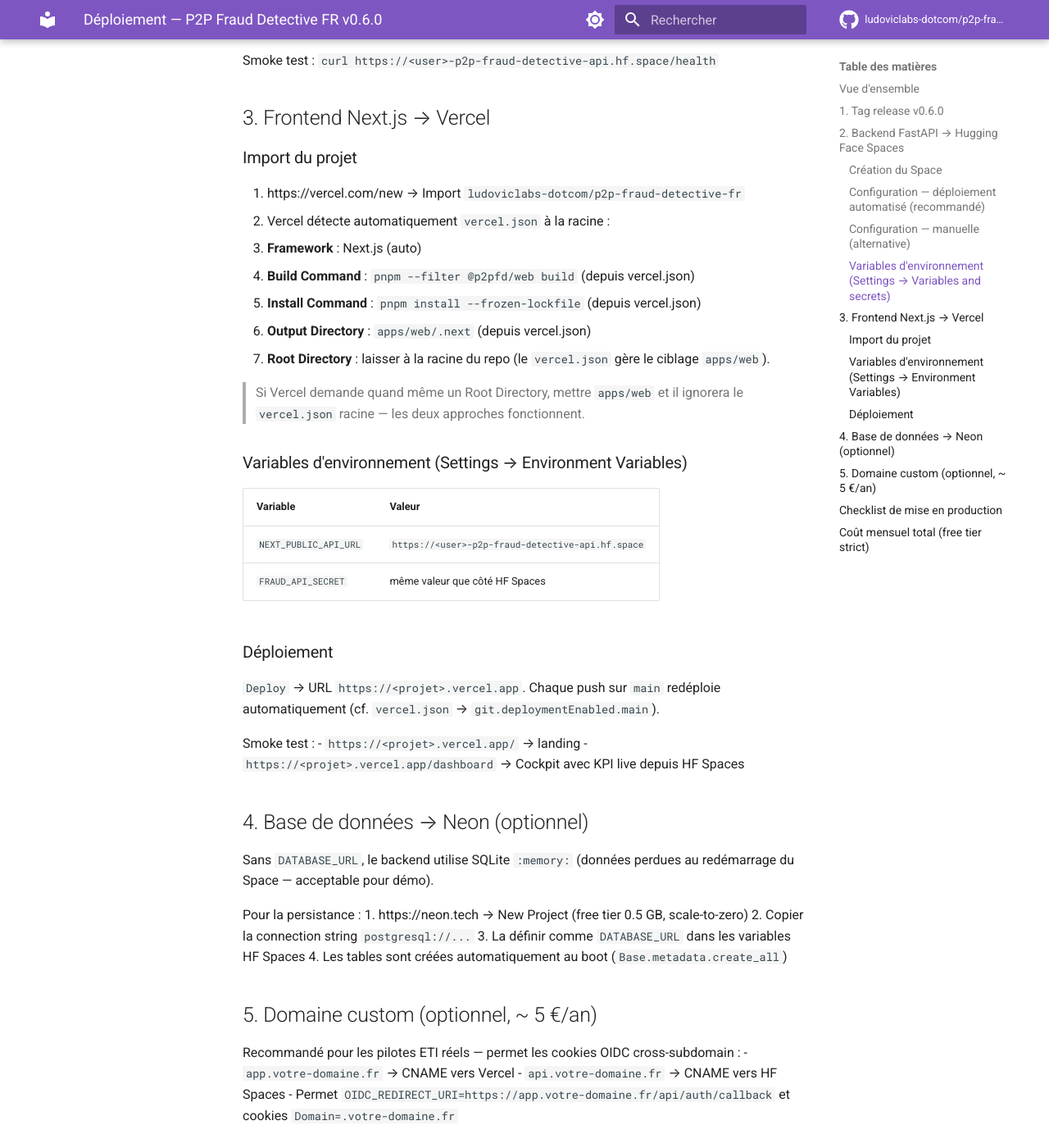
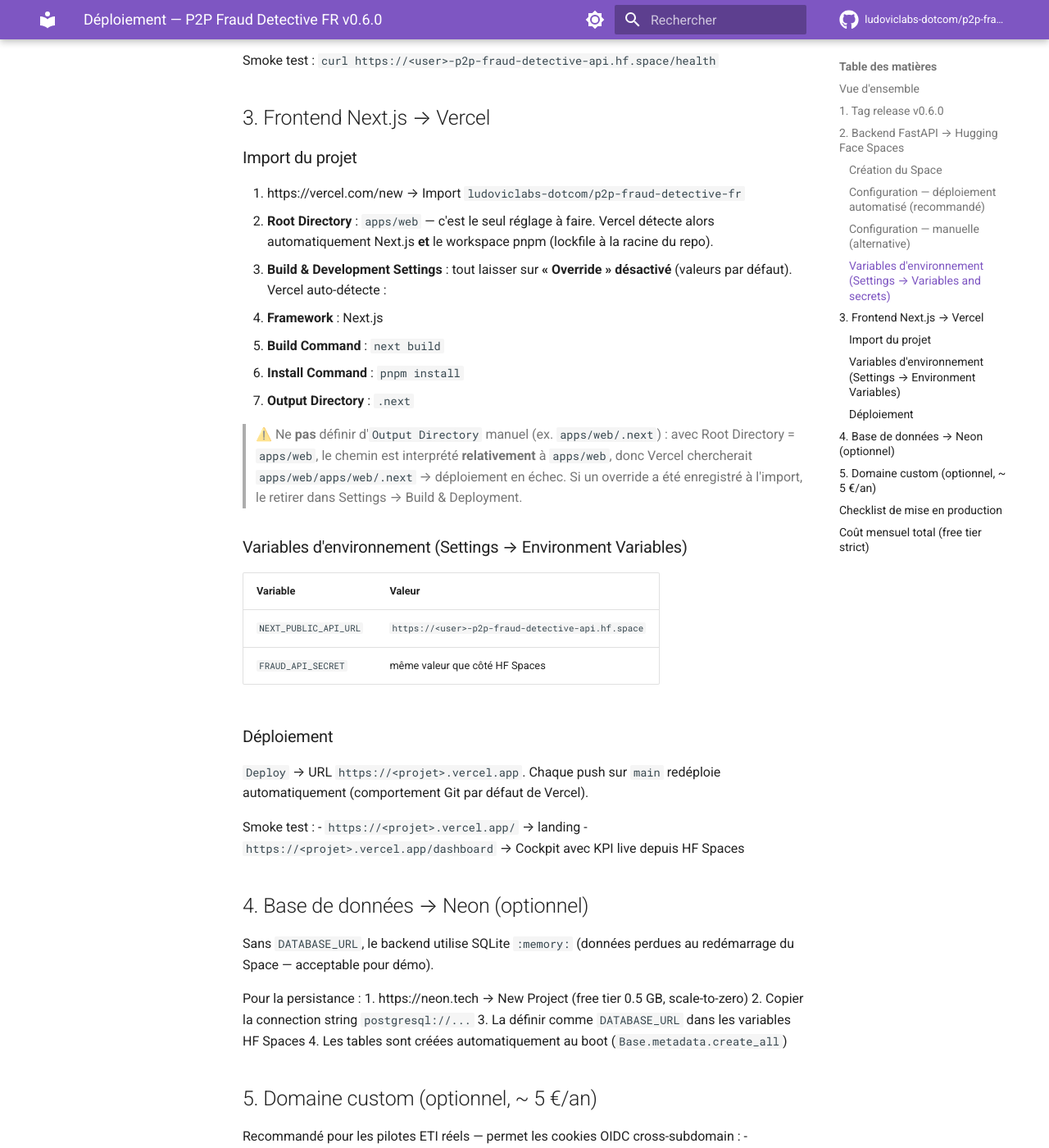
Before and after one commit to ludoviclabs-dotcom/p2p-fraud-detective-fr, an MkDocs documentation site: the page built from docs/deploy.md, in a window 1280 px wide and 1400 px high, scrolled down 2528 px. Shown: the whole window at 82% size. Built offline with MkDocs 1.6.1 and Material for MkDocs 9.7.7, drawn with Linux system fonts in a browser that asks for light colours; comment, search, counter and statistics services are not loaded.

Commit message:
fix(deploy): supprime vercel.json racine — conflit Output Directory monorepo
Avec Root Directory = apps/web côté Vercel, un Output Directory
"apps/web/.next" est résolu relativement à apps/web → Vercel cherche
apps/web/apps/web/.next et le déploiement échoue. Le vercel.json racine
n'est de toute façon pas lu quand Root Directory pointe sur apps/web.

Vercel auto-détecte Next.js + le workspace pnpm dès que Root Directory
= apps/web ; aucun override de build n'est nécessaire. docs/deploy.md
§3 réécrit en conséquence.

https://claude.ai/code/session_017qjw35mYj6WwfCF4Y8Sfo6

```diff
--- a/docs/deploy.md
+++ b/docs/deploy.md
@@ -104,14 +104,20 @@ Smoke test : `curl https://<user>-p2p-fraud-detective-api.hf.space/health`
 ### Import du projet
 
 1. https://vercel.com/new → Import `ludoviclabs-dotcom/p2p-fraud-detective-fr`
-2. Vercel détecte automatiquement `vercel.json` à la racine :
-   - **Framework** : Next.js (auto)
-   - **Build Command** : `pnpm --filter @p2pfd/web build` (depuis vercel.json)
-   - **Install Command** : `pnpm install --frozen-lockfile` (depuis vercel.json)
-   - **Output Directory** : `apps/web/.next` (depuis vercel.json)
-3. **Root Directory** : laisser à la racine du repo (le `vercel.json` gère le ciblage `apps/web`).
+2. **Root Directory** : `apps/web` — c'est le seul réglage à faire. Vercel détecte
+   alors automatiquement Next.js **et** le workspace pnpm (lockfile à la racine du repo).
+3. **Build & Development Settings** : tout laisser sur **« Override » désactivé**
+   (valeurs par défaut). Vercel auto-détecte :
+   - **Framework** : Next.js
+   - **Build Command** : `next build`
+   - **Install Command** : `pnpm install`
+   - **Output Directory** : `.next`
 
-> Si Vercel demande quand même un Root Directory, mettre `apps/web` et il ignorera le `vercel.json` racine — les deux approches fonctionnent.
+> ⚠️ Ne **pas** définir d'`Output Directory` manuel (ex. `apps/web/.next`) : avec
+> Root Directory = `apps/web`, le chemin est interprété **relativement** à
+> `apps/web`, donc Vercel chercherait `apps/web/apps/web/.next` → déploiement en
+> échec. Si un override a été enregistré à l'import, le retirer dans
+> Settings → Build & Deployment.
 
 ### Variables d'environnement (Settings → Environment Variables)
 
@@ -122,7 +128,7 @@ Smoke test : `curl https://<user>-p2p-fraud-detective-api.hf.space/health`
 
 ### Déploiement
 
-`Deploy` → URL `https://<projet>.vercel.app`. Chaque push sur `main` redéploie automatiquement (cf. `vercel.json` → `git.deploymentEnabled.main`).
+`Deploy` → URL `https://<projet>.vercel.app`. Chaque push sur `main` redéploie automatiquement (comportement Git par défaut de Vercel).
 
 Smoke test :
 - `https://<projet>.vercel.app/` → landing
```
Also changed, not shown: vercel.json (deleted).
